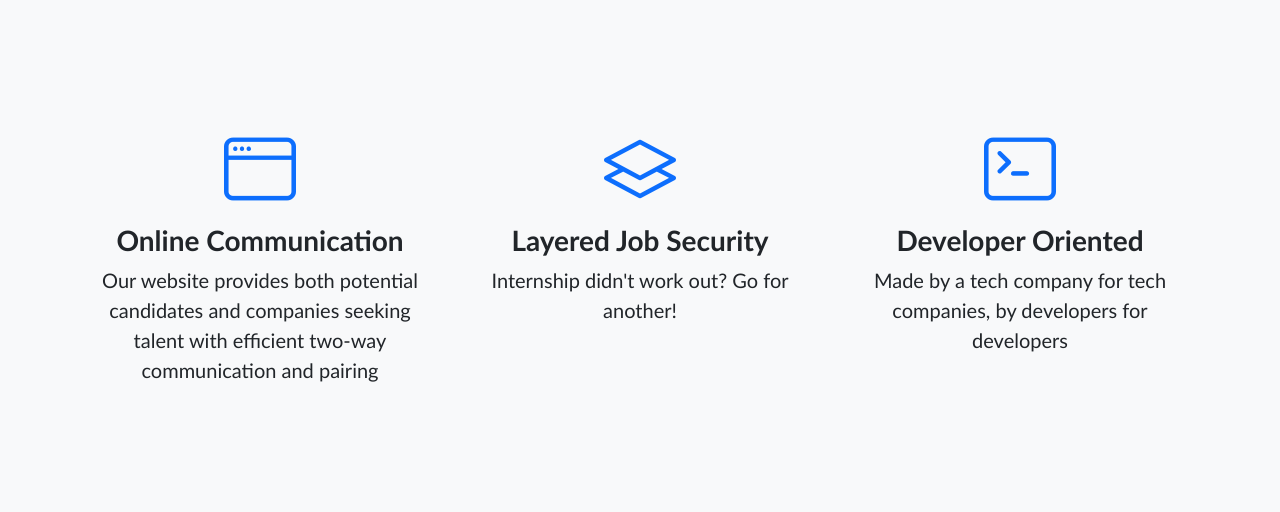
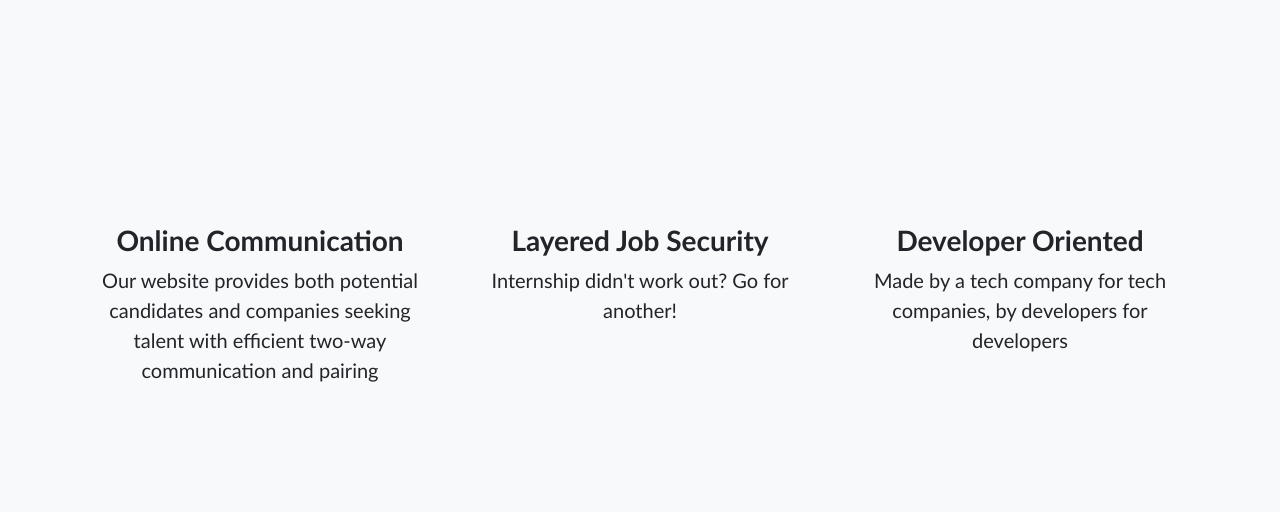
Before and after one commit to meet-projects/Y2-GroupB-Team3, a Flask app: page / in a window 1280 px wide. Shown: the part 803-1315 px from the top of the page. Run offline with Flask 3, Linux system fonts and the light colour scheme; some libraries are stand-ins or nearby versions.

Commit message:
Update Home.html

```diff
--- a/case-study-skeleton/templates/Home.html
+++ b/case-study-skeleton/templates/Home.html
@@ -88,7 +88,7 @@
                 <div class="row">
                     <div class="col-lg-4">
                         <div class="features-icons-item mx-auto mb-5 mb-lg-0 mb-lg-3">
-                            <div class="features-icons-icon d-flex"><i class="bi-window m-auto text-primary"></i></div>
+                            <div class="features-icons-icon d-flex"></div>
                             <h3>Online Communication</h3>
                             <p class="lead mb-0">Our website provides both potential candidates and companies seeking talent with efficient two-way communication and pairing</p>
                         </div>
@@ -96,14 +96,14 @@
                     <div class="col-lg-4">
 
                         <div class="features-icons-item mx-auto mb-5 mb-lg-0 mb-lg-3">
-                            <div class="features-icons-icon d-flex"><i class="bi-layers m-auto text-primary"></i></div>
+                            <div class="features-icons-icon d-flex"></div>
                             <h3>Layered Job Security</h3>
                             <p class="lead mb-0">Internship didn't work out? Go for another!</p>
                         </div>
                     </div>
                     <div class="col-lg-4">
                         <div class="features-icons-item mx-auto mb-5 mb-lg-0 mb-lg-3">
-                            <div class="features-icons-icon d-flex"><i class="bi-terminal m-auto text-primary"></i></div>
+                            <div class="features-icons-icon d-flex"></div>
                             <h3>Developer Oriented</h3>
                             <p class="lead mb-0">Made by a tech company for tech companies, by developers for developers</p>
                         </div>
```
